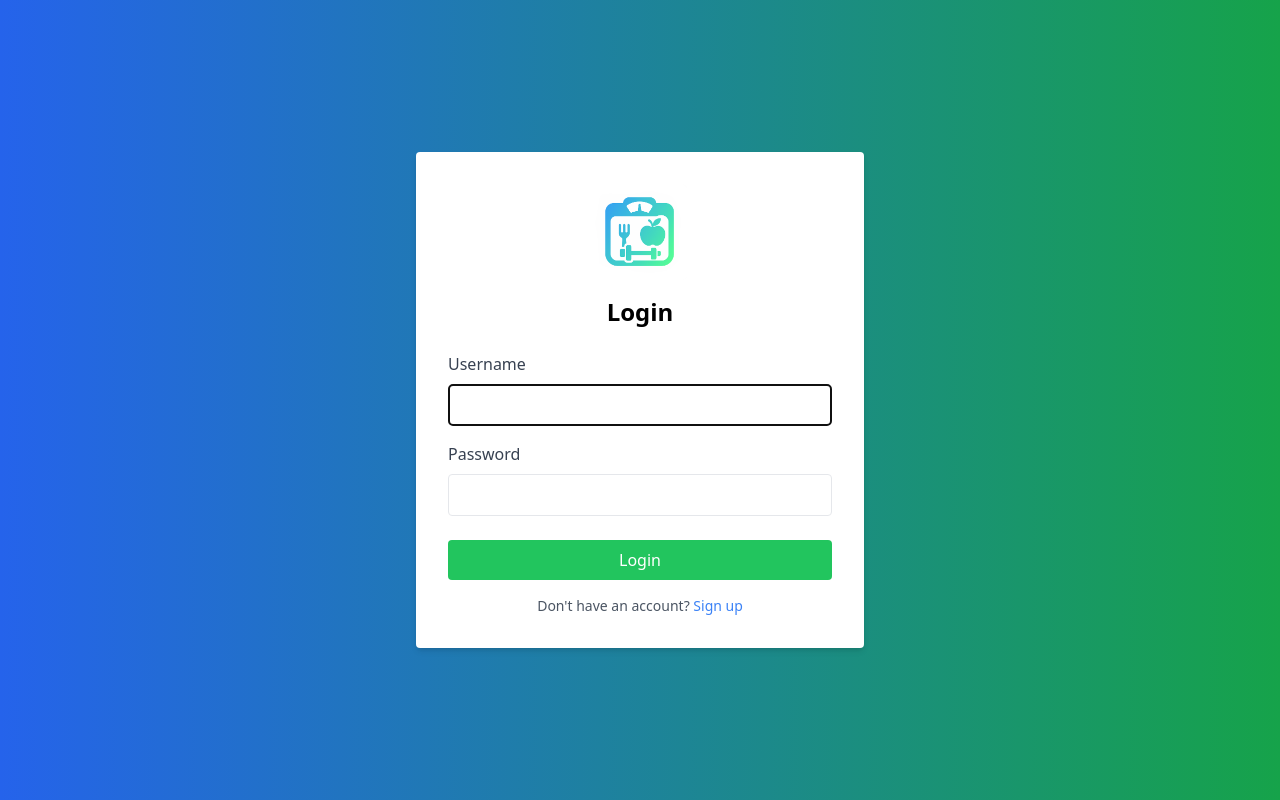
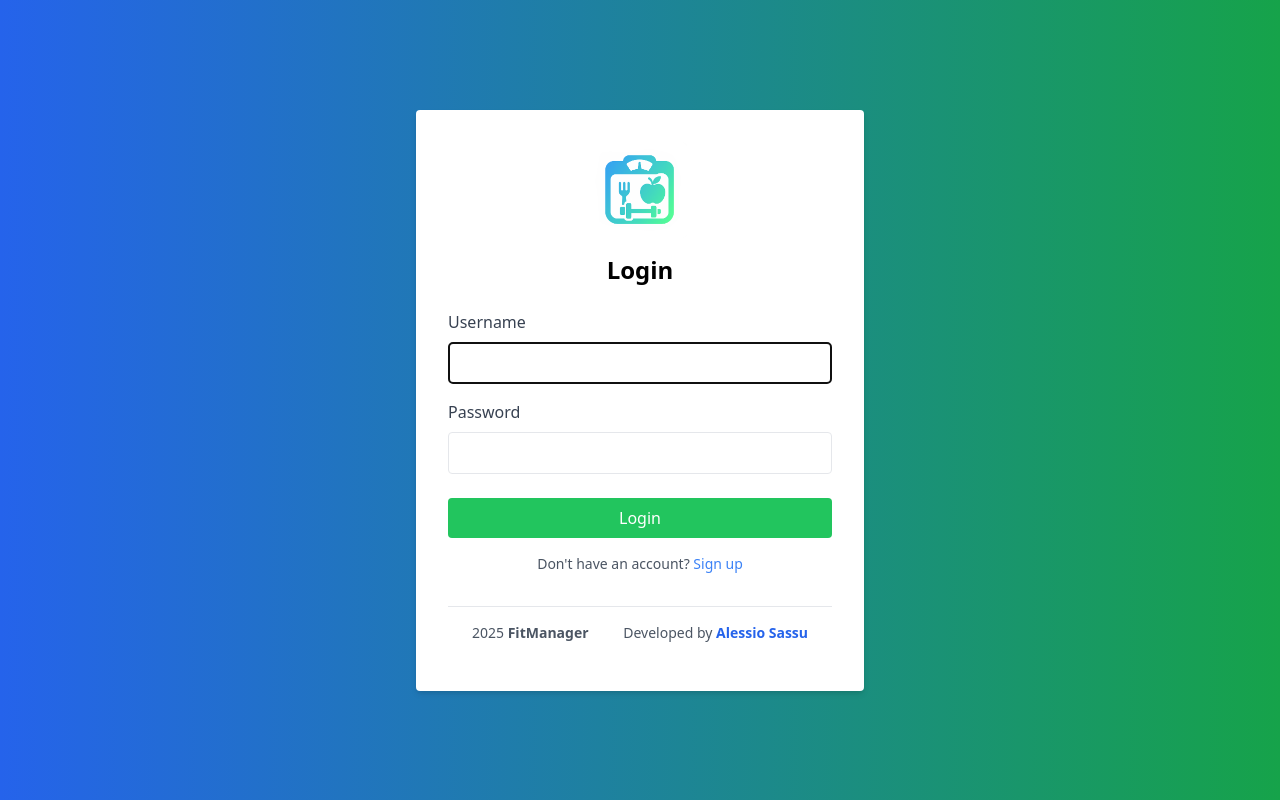
Before and after one commit to alessiocsassu/fitmanager-frontend, a React (Vite) app: page / in a window 1280 px wide. Built offline with nearby package versions, Linux system fonts and the light colour scheme; no server answers.

Commit message:
fix: better ui and footer everywhere

```diff
--- a/src/pages/Dashboard.jsx
+++ b/src/pages/Dashboard.jsx
@@ -66,7 +66,7 @@ const Dashboard = () => {
       </header>
 
       {/* Content */}
-      <main className="flex-1 p-6 grid grid-cols-1 md:grid-cols-2 gap-6">
+      <main className="flex-1 p-6 grid grid-cols-1 md:grid-cols-2 gap-6 max-w-6xl mx-auto w-full">
         {/* Card Weight */}
         <Link
           to="/weight"
@@ -178,6 +178,8 @@ const Dashboard = () => {
           </div>
         </div>
       </main>
+
+      {/* Footer */}
       <footer className="bg-white border-t mt-8">
         <div className="container mx-auto flex flex-col sm:flex-row justify-between items-center px-6 py-4">
           <div className="flex flex-cols-2 items-center md:gap-6">
--- a/src/pages/Hydration.jsx
+++ b/src/pages/Hydration.jsx
@@ -87,7 +87,6 @@ const Hydration = () => {
     }))
     .sort((a, b) => new Date(a.date) - new Date(b.date));
 
-
   return (
     <div className="min-h-screen bg-gradient-to-r from-blue-600 to-green-600 flex flex-col">
       {/* Header */}
@@ -99,11 +98,11 @@ const Hydration = () => {
           onClick={() => navigate("/dashboard")}
           className="px-4 py-2 bg-blue-500 text-white rounded shadow hover:bg-blue-600 transition"
         >
-          Back to Dashboard
+          Dashboard
         </button>
       </header>
 
-      <main className="flex p-6 grid grid-cols-1 gap-6">
+      <main className="flex p-6 grid grid-cols-1 gap-6 max-w-6xl mx-auto w-full">
         {/* Buttons */}
         <div className="bg-white rounded-xl shadow p-6 flex flex-col gap-6 items-center mb-6">
           <h2 className="text-lg font-semibold text-gray-700">Add water</h2>
@@ -183,6 +182,33 @@ const Hydration = () => {
           </ResponsiveContainer>
         </div>
       </main>
+
+      {/* Footer */}
+      <footer className="bg-white border-t mt-8">
+        <div className="container mx-auto flex flex-col sm:flex-row justify-between items-center px-6 py-4">
+          <div className="flex flex-cols-2 items-center md:gap-6">
+            <img
+              src="/logo.png"
+              className="h-8 md:h-14 w-8 md:w-14 object-cover rounded-lg"
+            ></img>
+            <p className="text-sm text-gray-600">
+              {new Date().getFullYear()}{" "}
+              <span className="font-semibold">FitManager</span>
+            </p>
+          </div>
+          <p className="text-sm text-gray-600 mt-2 sm:mt-0">
+            Developed by{" "}
+            <a
+              href="https://github.com/alessiocsassu"
+              target="_blank"
+              rel="noopener noreferrer"
+              className="text-blue-600 font-semibold hover:underline"
+            >
+              Alessio Sassu
+            </a>
+          </p>
+        </div>
+      </footer>
     </div>
   );
 };
--- a/src/pages/Login.jsx
+++ b/src/pages/Login.jsx
@@ -26,7 +26,10 @@ const Login = () => {
   return (
     <div className="min-h-screen flex items-center justify-center bg-gradient-to-r from-blue-600 to-green-600">
       <div className="bg-white p-8 rounded shadow-md w-full max-w-md">
-        <img src="/logo.png" className="h-24 w-24 object-contain mx-auto mb-4 rounded-lg"></img>
+        <img
+          src="/logo.png"
+          className="h-24 w-24 object-contain mx-auto mb-4 rounded-lg"
+        ></img>
         <h2 className="text-2xl font-bold mb-6 text-center">Login</h2>
         {error && <p className="text-red-500 mb-4">{error}</p>}
         <form onSubmit={handleSubmit}>
@@ -70,6 +73,29 @@ const Login = () => {
             </Link>
           </p>
         </form>
+
+        {/* Footer */}
+        <footer className="bg-white border-t mt-8">
+          <div className="container mx-auto flex flex-col sm:flex-row justify-between items-center px-6 py-4">
+            <div className="flex flex-cols-2 items-center md:gap-6">
+              <p className="text-sm text-gray-600">
+                {new Date().getFullYear()}{" "}
+                <span className="font-semibold">FitManager</span>
+              </p>
+            </div>
+            <p className="text-sm text-gray-600 mt-2 sm:mt-0">
+              Developed by{" "}
+              <a
+                href="https://github.com/alessiocsassu"
+                target="_blank"
+                rel="noopener noreferrer"
+                className="text-blue-600 font-semibold hover:underline"
+              >
+                Alessio Sassu
+              </a>
+            </p>
+          </div>
+        </footer>
       </div>
     </div>
   );
--- a/src/pages/Register.jsx
+++ b/src/pages/Register.jsx
@@ -35,7 +35,10 @@ const Register = () => {
   return (
     <div className="min-h-screen flex items-center justify-center bg-gradient-to-r from-blue-600 to-green-600">
       <div className="bg-white p-8 rounded shadow-md w-full max-w-md">
-        <img src="/logo.png" className="h-24 w-24 object-contain mx-auto mb-4 rounded-lg"></img>
+        <img
+          src="/logo.png"
+          className="h-24 w-24 object-contain mx-auto mb-4 rounded-lg"
+        ></img>
         <h2 className="text-2xl font-bold mb-6 text-center">Register</h2>
         {error && <p className="text-red-500 mb-4">{error}</p>}
         <form onSubmit={handleSubmit}>
@@ -95,6 +98,29 @@ const Register = () => {
             </Link>
           </p>
         </form>
+
+        {/* Footer */}
+        <footer className="bg-white border-t mt-8">
+          <div className="container mx-auto flex flex-col sm:flex-row justify-between items-center px-6 py-4">
+            <div className="flex flex-cols-2 items-center md:gap-6">
+              <p className="text-sm text-gray-600">
+                {new Date().getFullYear()}{" "}
+                <span className="font-semibold">FitManager</span>
+              </p>
+            </div>
+            <p className="text-sm text-gray-600 mt-2 sm:mt-0">
+              Developed by{" "}
+              <a
+                href="https://github.com/alessiocsassu"
+                target="_blank"
+                rel="noopener noreferrer"
+                className="text-blue-600 font-semibold hover:underline"
+              >
+                Alessio Sassu
+              </a>
+            </p>
+          </div>
+        </footer>
       </div>
     </div>
   );
--- a/src/pages/Weight.jsx
+++ b/src/pages/Weight.jsx
@@ -87,11 +87,11 @@ const Weight = () => {
           onClick={() => navigate("/dashboard")}
           className="px-4 py-2 bg-blue-500 text-white rounded shadow hover:bg-blue-600 transition"
         >
-          Back to Dashboard
+          Dashboard
         </button>
       </header>
 
-      <main className="flex-1 p-6 grid grid-cols-1 gap-6">
+      <main className="flex-1 p-6 grid grid-cols-1 gap-6 max-w-6xl mx-auto w-full">
         {/* Form + Buttons */}
         <div className="bg-white rounded-xl shadow p-6 flex flex-col gap-6 items-center mb-6">
           <h2 className="text-lg font-semibold text-gray-700">
@@ -173,6 +173,33 @@ const Weight = () => {
           </ResponsiveContainer>
         </div>
       </main>
+
+      {/* Footer */}
+      <footer className="bg-white border-t mt-8">
+        <div className="container mx-auto flex flex-col sm:flex-row justify-between items-center px-6 py-4">
+          <div className="flex flex-cols-2 items-center md:gap-6">
+            <img
+              src="/logo.png"
+              className="h-8 md:h-14 w-8 md:w-14 object-cover rounded-lg"
+            ></img>
+            <p className="text-sm text-gray-600">
+              {new Date().getFullYear()}{" "}
+              <span className="font-semibold">FitManager</span>
+            </p>
+          </div>
+          <p className="text-sm text-gray-600 mt-2 sm:mt-0">
+            Developed by{" "}
+            <a
+              href="https://github.com/alessiocsassu"
+              target="_blank"
+              rel="noopener noreferrer"
+              className="text-blue-600 font-semibold hover:underline"
+            >
+              Alessio Sassu
+            </a>
+          </p>
+        </div>
+      </footer>
     </div>
   );
 };
```
Lines whose indentation alone changed are shown as unchanged.
